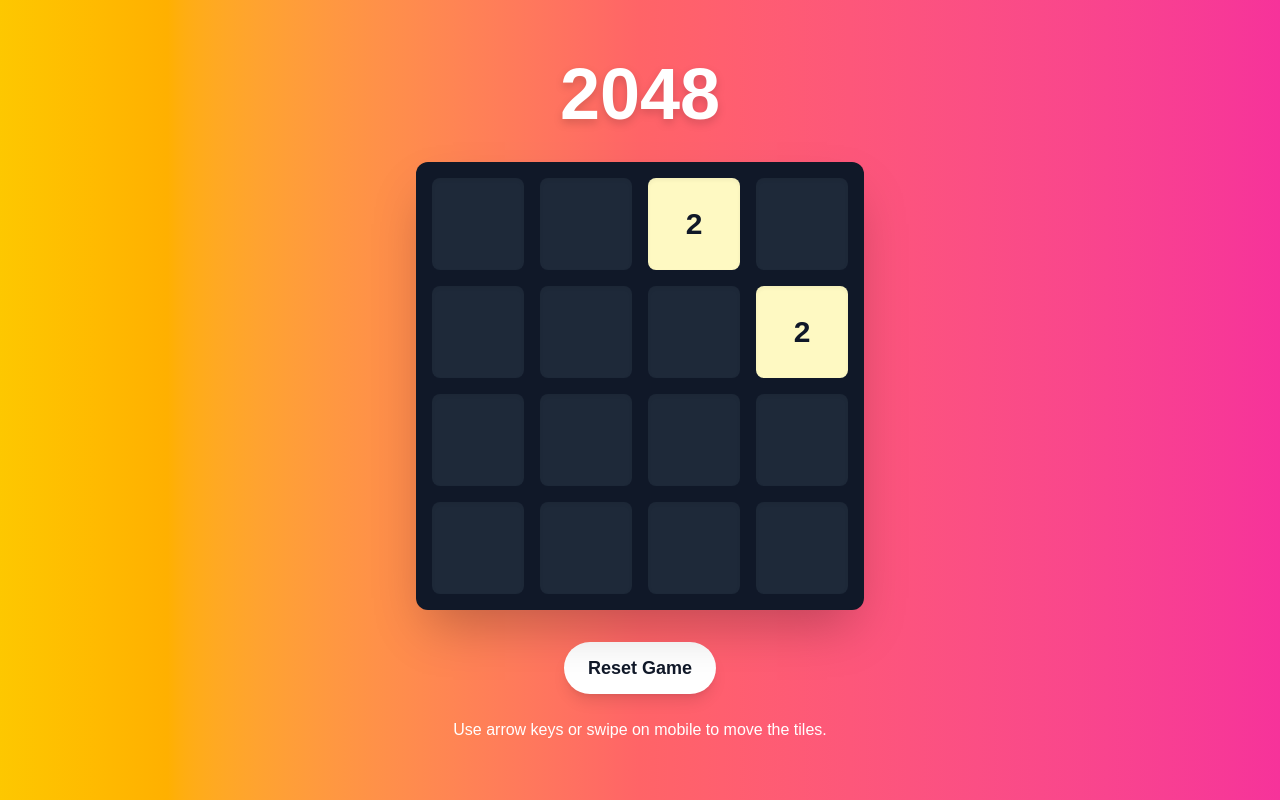
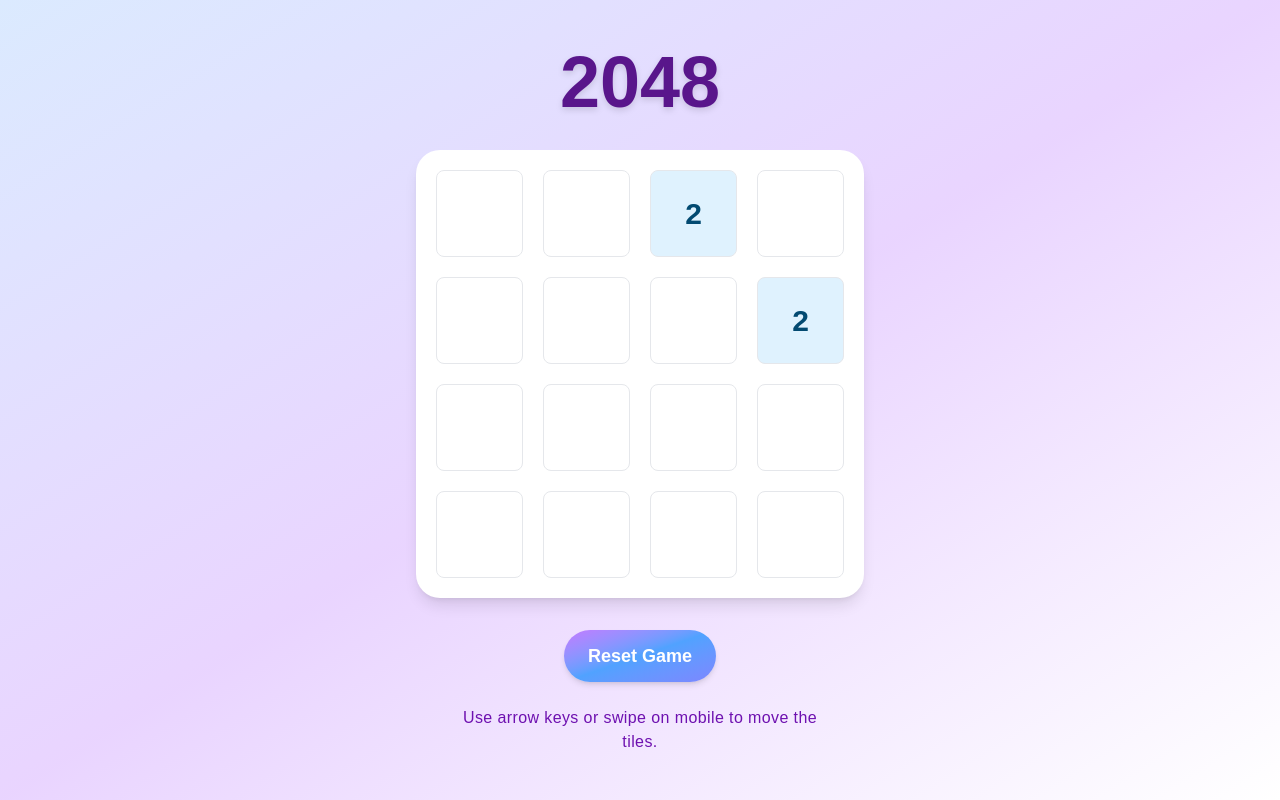
Before and after one commit to ajayxKumar27/Random-app, a Next.js app: page /games/2048 in a window 1280 px wide. Built offline with nearby package versions, Linux system fonts and the light colour scheme.

Commit message:
ui enhanced

```diff
--- a/src/Components/Game2048/GameBoard.tsx
+++ b/src/Components/Game2048/GameBoard.tsx
@@ -20,7 +20,6 @@ const initializeGrid = (): GridType => addRandomTile(addRandomTile(createEmptyGr
 const GameBoard: React.FC = () => {
   const [grid, setGrid] = useState<GridType | null>(null)
   const [gameOver, setGameOver] = useState(false)
-  const [hasMoved, setHasMoved] = useState(false)
   const boardRef = useRef<HTMLDivElement>(null)
   const touchStartX = useRef(0)
   const touchStartY = useRef(0)
@@ -51,7 +50,6 @@ const GameBoard: React.FC = () => {
 
     if (newGrid && JSON.stringify(newGrid) !== JSON.stringify(grid)) {
       setGrid(addRandomTile(newGrid))
-      setHasMoved(true)
     }
   }
 
@@ -87,14 +85,13 @@ const GameBoard: React.FC = () => {
     const newGrid = initializeGrid()
     setGrid(newGrid)
     setGameOver(false)
-    setHasMoved(false)
     localStorage.setItem(STORAGE_KEY, JSON.stringify(newGrid))
     boardRef.current?.focus()
   }
 
   return (
-    <div className="min-h-screen bg-gradient-to-r from-yellow-400 via-red-400 to-pink-500 flex flex-col items-center justify-center p-4">
-      <h1 className="text-6xl md:text-7xl font-extrabold text-white drop-shadow-lg mb-8 select-none">
+    <div className="min-h-screen bg-gradient-to-br from-blue-100 via-purple-200 to-white flex flex-col items-center justify-center p-6 sm:p-8">
+      <h1 className="text-6xl md:text-7xl font-extrabold text-purple-900 drop-shadow-md mb-8 select-none">
         2048
       </h1>
 
@@ -104,7 +101,7 @@ const GameBoard: React.FC = () => {
         onKeyDown={handleKeyDown}
         onTouchStart={handleTouchStart}
         onTouchEnd={handleTouchEnd}
-        className="relative grid grid-cols-4 gap-4 bg-gray-900 rounded-xl p-4 shadow-2xl max-w-screen-sm  w-full
+        className="relative grid grid-cols-4 gap-5 bg-white rounded-3xl p-5 shadow-lg max-w-screen-sm w-full
           touch-none sm:max-w-md overflow-hidden"
         style={{ outline: 'none', aspectRatio: '1 / 1' }}
       >
@@ -117,7 +114,7 @@ const GameBoard: React.FC = () => {
                 initial={{ scale: 0, opacity: 0 }}
                 animate={{ scale: 1, opacity: 1 }}
                 exit={{ scale: 0, opacity: 0 }}
-                transition={{ duration: 0.2, ease: 'easeOut' }}
+                transition={{ duration: 0.25, ease: 'easeOut' }}
               >
                 <Tile value={val} />
               </motion.div>
@@ -130,7 +127,7 @@ const GameBoard: React.FC = () => {
             animate={{ rotate: 360 }}
             transition={{ repeat: Infinity, duration: 1.2, ease: 'linear' }}
           >
-            <div className="w-16 h-16 border-8 border-t-transparent border-white rounded-full" />
+            <div className="w-16 h-16 border-8 border-t-transparent border-purple-300 rounded-full" />
           </motion.div>
         )}
       </div>
@@ -139,7 +136,7 @@ const GameBoard: React.FC = () => {
         <motion.div
           initial={{ opacity: 0, y: -20 }}
           animate={{ opacity: 1, y: 0 }}
-          className="mt-6 text-3xl font-extrabold text-red-600 drop-shadow-lg select-none"
+          className="mt-8 text-3xl font-extrabold text-purple-600 drop-shadow-md select-none"
         >
           Game Over!
         </motion.div>
@@ -147,12 +144,15 @@ const GameBoard: React.FC = () => {
 
       <button
         onClick={resetGame}
-        className="mt-8 px-6 py-3 rounded-full bg-white text-gray-900 font-semibold text-lg shadow-lg hover:bg-yellow-400 hover:text-white transition-all duration-300 cursor-pointer"
+        className="mt-8 px-6 py-3 rounded-full bg-gradient-to-br from-purple-400 via-blue-400 to-indigo-400
+          text-white font-semibold text-lg shadow-md hover:brightness-110
+          focus:outline-none focus:ring-4 focus:ring-blue-300 cursor-pointer
+          transition duration-300"
       >
         Reset Game
       </button>
 
-      <p className="mt-6 text-white text-center select-none max-w-sm">
+      <p className="mt-6 text-purple-800 text-center select-none max-w-sm tracking-wide">
         Use arrow keys or swipe on mobile to move the tiles.
       </p>
     </div>
--- a/src/Components/Game2048/Tile.tsx
+++ b/src/Components/Game2048/Tile.tsx
@@ -7,42 +7,42 @@ interface TileProps {
 
 const getTileColor = (val: number): string => {
   const colors: Record<number, string> = {
-    0: 'bg-gray-800',
-    2: 'bg-yellow-100 text-gray-900',
-    4: 'bg-yellow-200 text-gray-900',
-    8: 'bg-orange-400 text-white shadow-lg',
-    16: 'bg-orange-500 text-white shadow-lg',
-    32: 'bg-red-500 text-white shadow-lg',
-    64: 'bg-red-600 text-white shadow-lg',
-    128: 'bg-green-400 text-white shadow-lg',
-    256: 'bg-green-500 text-white shadow-lg',
-    512: 'bg-blue-400 text-white shadow-lg',
-    1024: 'bg-blue-500 text-white shadow-lg',
-    2048: 'bg-purple-600 text-white shadow-xl',
+    0: 'bg-white', // clean white for empty
+    2: 'bg-sky-100 text-sky-900',
+    4: 'bg-sky-200 text-sky-900',
+    8: 'bg-lavender-200 text-purple-900 shadow-sm',
+    16: 'bg-lavender-300 text-purple-900 shadow-sm',
+    32: 'bg-purple-300 text-purple-800 shadow-md',
+    64: 'bg-purple-400 text-purple-800 shadow-md',
+    128: 'bg-indigo-300 text-indigo-900 shadow-lg',
+    256: 'bg-indigo-400 text-indigo-900 shadow-lg',
+    512: 'bg-blue-300 text-blue-900 shadow-lg',
+    1024: 'bg-blue-400 text-blue-900 shadow-lg',
+    2048: 'bg-violet-500 text-white shadow-xl',
   }
-  return colors[val] || 'bg-gray-700 text-white'
+  return colors[val] || 'bg-sky-200 text-sky-900'
 }
 
 const Tile: React.FC<TileProps> = ({ value }) => {
   return (
     <motion.div
       className={clsx(
-        'w-full aspect-square',  // fill container cell & keep square
+        'w-full aspect-square',
         'flex items-center justify-center',
-        'font-extrabold text-xl sm:text-2xl md:text-3xl',  // scalable font size
-        'rounded-lg shadow-inner select-none',
+        'font-extrabold text-xl sm:text-2xl md:text-3xl',
+        'rounded-lg select-none',
+        'border border-gray-200',
         getTileColor(value)
       )}
       layout
-      initial={{ scale: 0.5, opacity: 0 }}
+      initial={{ scale: 0.7, opacity: 0 }}
       animate={{ scale: 1, opacity: 1 }}
-      transition={{ type: 'spring', stiffness: 300, damping: 20 }}
+      transition={{ type: 'spring', stiffness: 260, damping: 20 }}
       aria-label={value !== 0 ? value.toString() : 'empty'}
       role="gridcell"
     >
       {value !== 0 ? value : ''}
     </motion.div>
-
   )
 }
 
--- a/src/Components/HomePageComponents/HomePageCard.tsx
+++ b/src/Components/HomePageComponents/HomePageCard.tsx
@@ -22,30 +22,30 @@ const HomePageCard: React.FC<HomePageCardProps> = ({ item }) => {
   const MainIcon = item.icon;
 
   return (
-    <div className="w-full max-w-8/12 mx-auto mb-12 rounded-3xl bg-white/80 shadow-2xl backdrop-blur-md p-8 border border-gray-200">
-      <div className="flex items-center gap-4 mb-8">
-        <div className="bg-blue-100 rounded-full h-16 w-16 flex items-center justify-center shadow-inner">
-          <MainIcon className="text-3xl text-blue-600" />
+    <div className="w-full max-w-6xl mx-auto mb-12 rounded-3xl bg-white/80 shadow-2xl backdrop-blur-md p-4 sm:p-6 md:p-8 border border-gray-200">
+      <div className="flex flex-col sm:flex-row items-start sm:items-center gap-4 mb-8">
+        <div className="bg-blue-100 rounded-full h-14 w-14 sm:h-16 sm:w-16 flex items-center justify-center shadow-inner">
+          <MainIcon className="text-2xl sm:text-3xl text-blue-600" />
         </div>
-        <h2 className="text-3xl md:text-4xl font-bold text-gray-800 tracking-tight">
+        <h2 className="text-2xl sm:text-3xl md:text-4xl font-bold text-gray-800 tracking-tight">
           {item.title}
         </h2>
       </div>
 
-      <div className="grid grid-cols-1 sm:grid-cols-2 lg:grid-cols-3 gap-6">
+      <div className="grid grid-cols-1 sm:grid-cols-2 lg:grid-cols-3 gap-4 sm:gap-6">
         {item?.subCategory?.map((app) => {
           const AppIcon = app?.icon;
           return (
             <Link
               href={app?.route}
               key={app?.id}
-              className="group flex flex-col justify-start bg-gradient-to-br from-blue-500 to-purple-600 text-white rounded-2xl shadow-lg p-6 h-48 transition-all duration-300 hover:scale-[1.03] hover:shadow-2xl"
+              className="group flex flex-col justify-start bg-gradient-to-br from-blue-500 to-purple-600 text-white rounded-2xl shadow-lg p-4 sm:p-6 h-44 sm:h-48 transition-all duration-300 hover:scale-[1.03] hover:shadow-2xl"
             >
-              <div className="flex items-center mb-4">
-                <AppIcon className="text-3xl mr-3 group-hover:rotate-6 transition-transform duration-300" />
-                <h3 className="text-lg font-semibold">{app.title}</h3>
+              <div className="flex items-center mb-3 sm:mb-4">
+                <AppIcon className="text-2xl sm:text-3xl mr-2 sm:mr-3 group-hover:rotate-6 transition-transform duration-300" />
+                <h3 className="text-base sm:text-lg font-semibold">{app.title}</h3>
               </div>
-              <p className="text-sm text-white/90">{app.description}</p>
+              <p className="text-sm text-white/90 line-clamp-3">{app.description}</p>
             </Link>
           );
         })}
--- a/src/Components/HomePageComponents/index.tsx
+++ b/src/Components/HomePageComponents/index.tsx
@@ -4,7 +4,7 @@ import { HomePageItems } from "@/Constants/dummyData";
 
 const Index = () => {
   return (
-    <div className="HomePage w-full p-4">
+    <div className="HomePage w-full p-[5px] sm:p-4">
       {HomePageItems?.map((item) => (
         <HomePageCard key={item.id} item={item} />
       ))}
```
